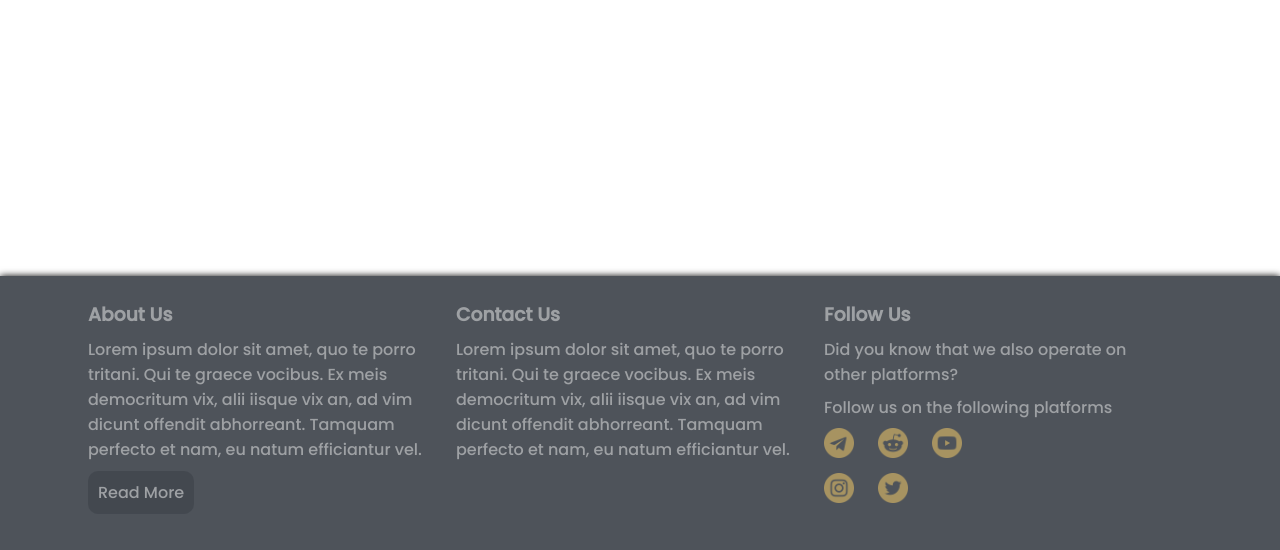
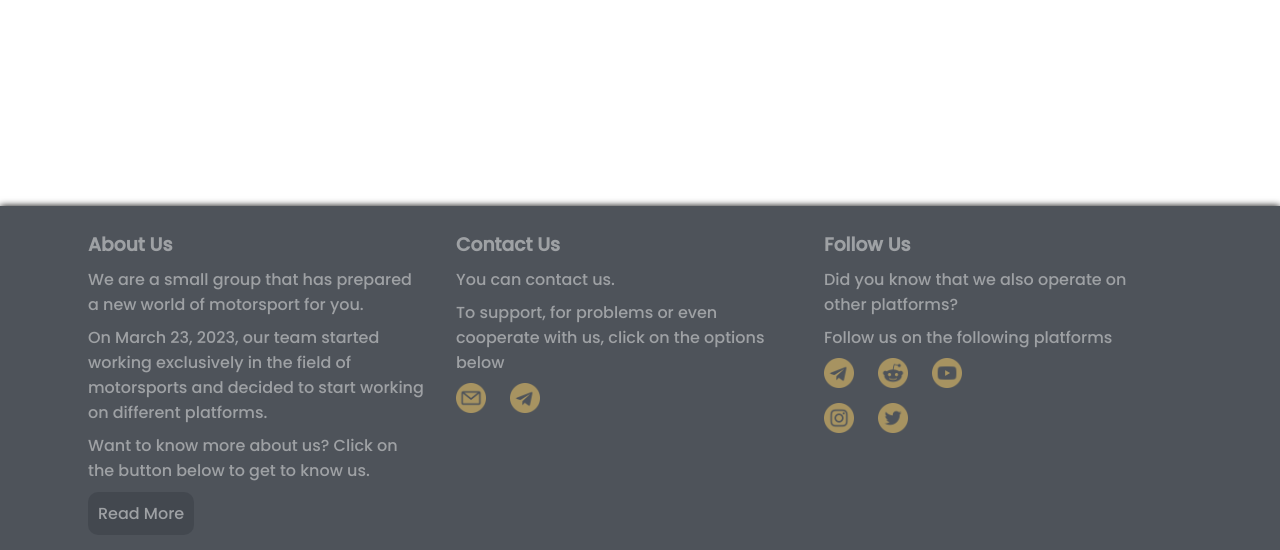
Before and after one commit to SoheilKhorram/BNP, a PHP site: page /home.php in a window 1280 px wide. Shown: the part 250-800 px from the top of the page. Run offline with PHP 8.4, Linux system fonts and the light colour scheme.

Commit message:
added some content to the footer for its sections

```diff
--- a/home.php
+++ b/home.php
@@ -54,9 +54,14 @@
             <div class="footer-item">
                 <h3>About Us</h3>
                 <p>
-                    Lorem ipsum dolor sit amet, quo te porro tritani. Qui te graece vocibus. Ex meis democritum vix,
-                    alii
-                    iisque vix an, ad vim dicunt offendit abhorreant. Tamquam perfecto et nam, eu natum efficiantur vel.
+                    We are a small group that has prepared a new world of motorsport for you.
+                </p>
+                <p>
+                    On March 23, 2023, our team started working exclusively in the field of motorsports and decided to
+                    start working on different platforms.
+                </p>
+                <p>
+                    Want to know more about us? Click on the button below to get to know us.
                 </p>
                 <div class="read-more-div">
                     <a href="#" class="read-more">
@@ -67,10 +72,19 @@
             <div class="footer-item">
                 <h3>Contact Us</h3>
                 <p>
-                    Lorem ipsum dolor sit amet, quo te porro tritani. Qui te graece vocibus. Ex meis democritum vix,
-                    alii
-                    iisque vix an, ad vim dicunt offendit abhorreant. Tamquam perfecto et nam, eu natum efficiantur vel.
+                    You can contact us.
                 </p>
+                <p>
+                    To support, for problems or even cooperate with us, click on the options below
+                </p>
+                <div class="social-media-icons">
+                    <a href="mailto:Formula1.4k@gmail.com">
+                        <img src="images/email-accent.png" alt="email" class="social-media-icon">
+                    </a>
+                    <a href="https://t.me/ArtinZomorodian">
+                        <img src="images/telegram-accent.png" alt="telegram" class="social-media-icon">
+                    </a>
+                </div>
             </div>
             <div class="footer-item">
                 <h3>Follow Us</h3>
@@ -79,7 +93,7 @@
                 <p>
                     Follow us on the following platforms
                 <div class="social-media-icons">
-                    <a href="#">
+                    <a href="https://t.me/ArtinZomorodian">
                         <img src="images/telegram-accent.png" alt="telegram" class="social-media-icon">
                     </a>
 
```
Also changed, not shown: images/email-accent.png (added).
